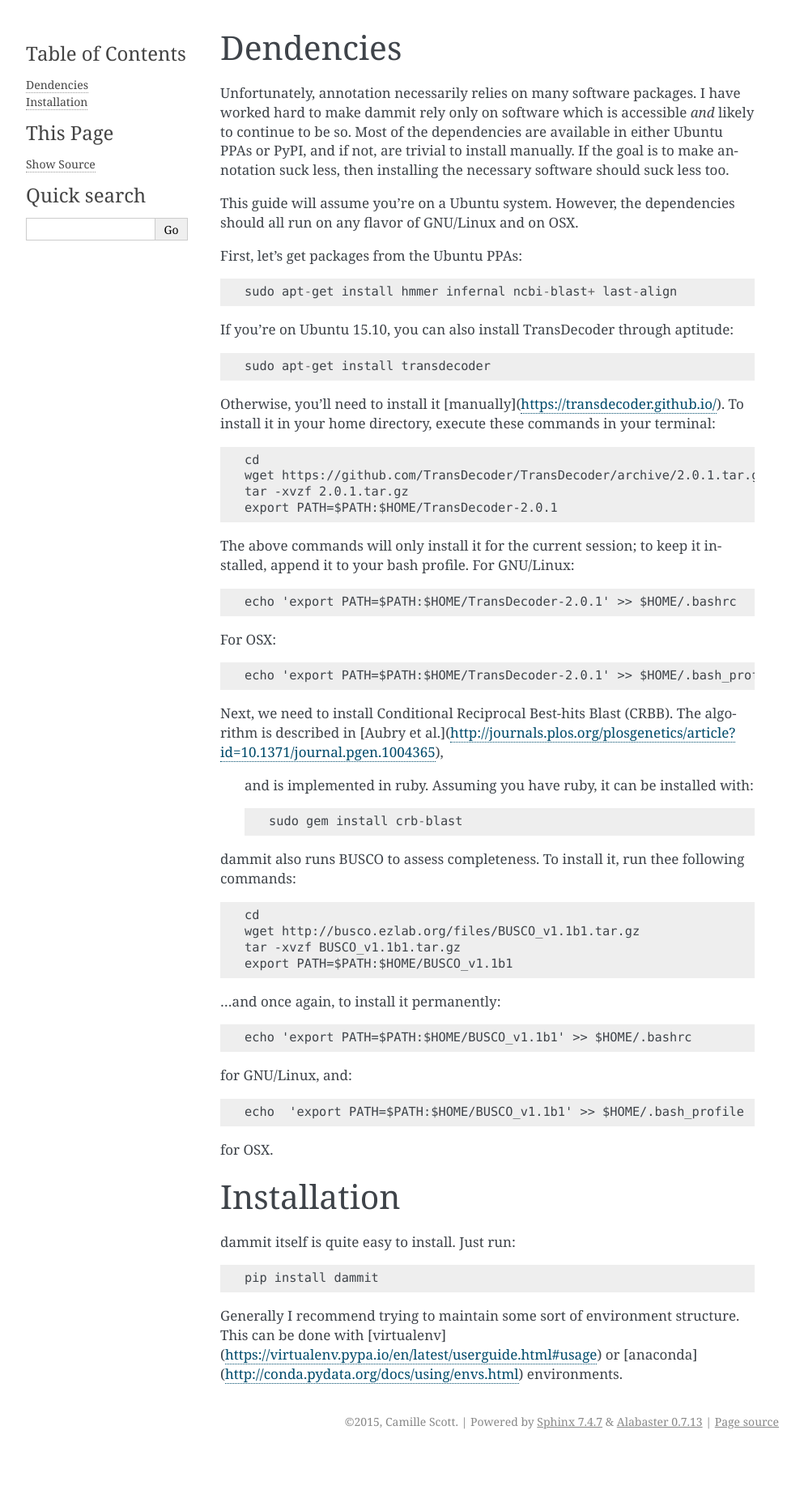
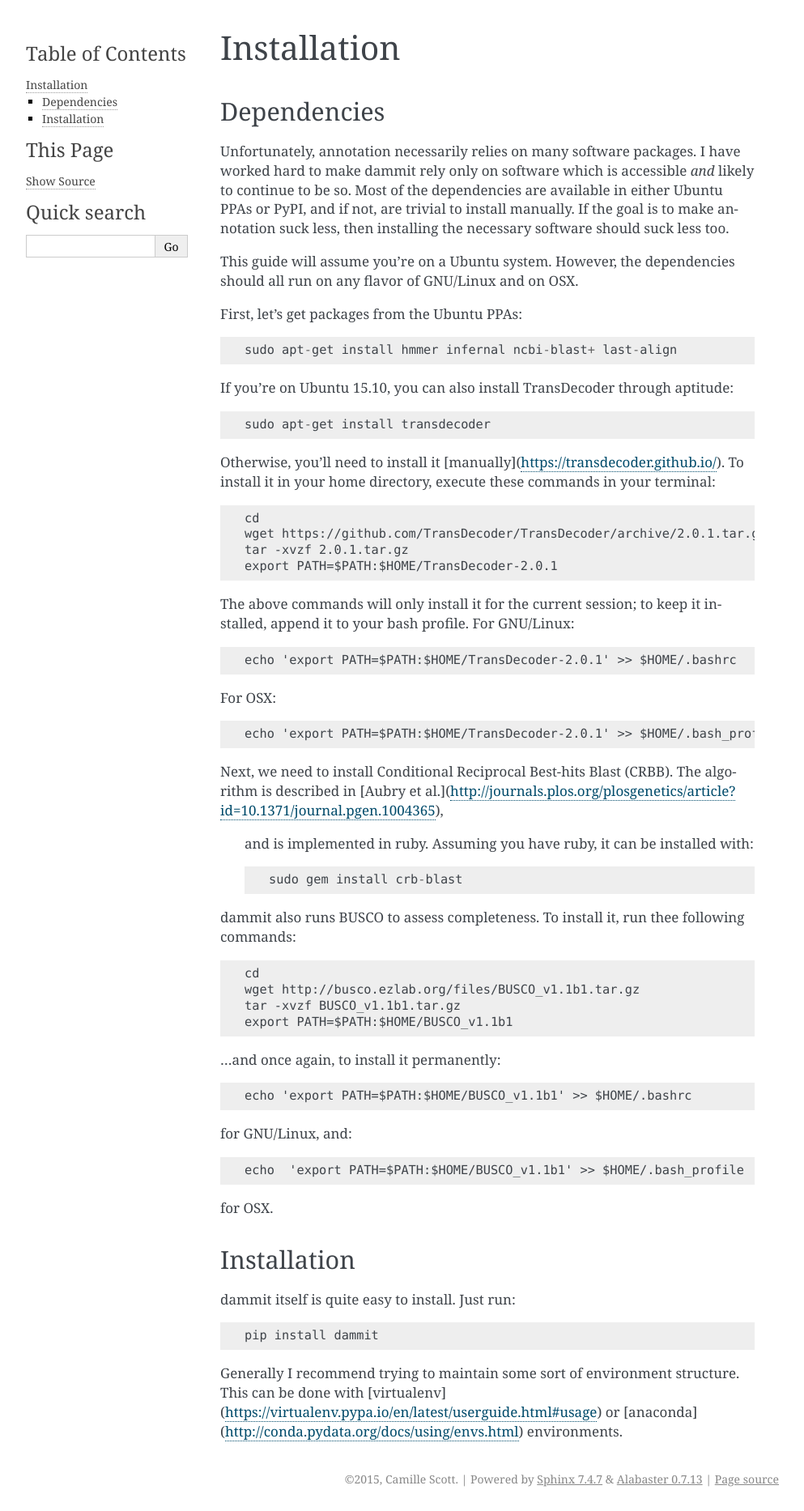
Before and after one commit to dib-lab/dammit, a Sphinx documentation site: the page built from doc/installing.rst, in a window 1280 px wide. Shown: the whole page at 81% size, without its empty margins (148-1141 px from the left). Built offline with Sphinx 7.4.7, drawn with Linux system fonts in a browser that asks for light colours; pages that are not in the unit, such as notebooks, are missing from menus; before the commit the page ends 1795 px from its top, so only the background shows below that.

Commit message:
Fix headers

```diff
--- a/doc/index.rst
+++ b/doc/index.rst
@@ -31,7 +31,7 @@
 Contents:
 
 .. toctree::
-    :maxdepth: 2
+    :maxdepth: 1
 
     installing
     tutorial
--- a/doc/installing.rst
+++ b/doc/installing.rst
@@ -1,4 +1,7 @@
-Dendencies
+Installation
+============
+
+Dependencies
 ----------
 
 Unfortunately, annotation necessarily relies on many software packages. I have
```
